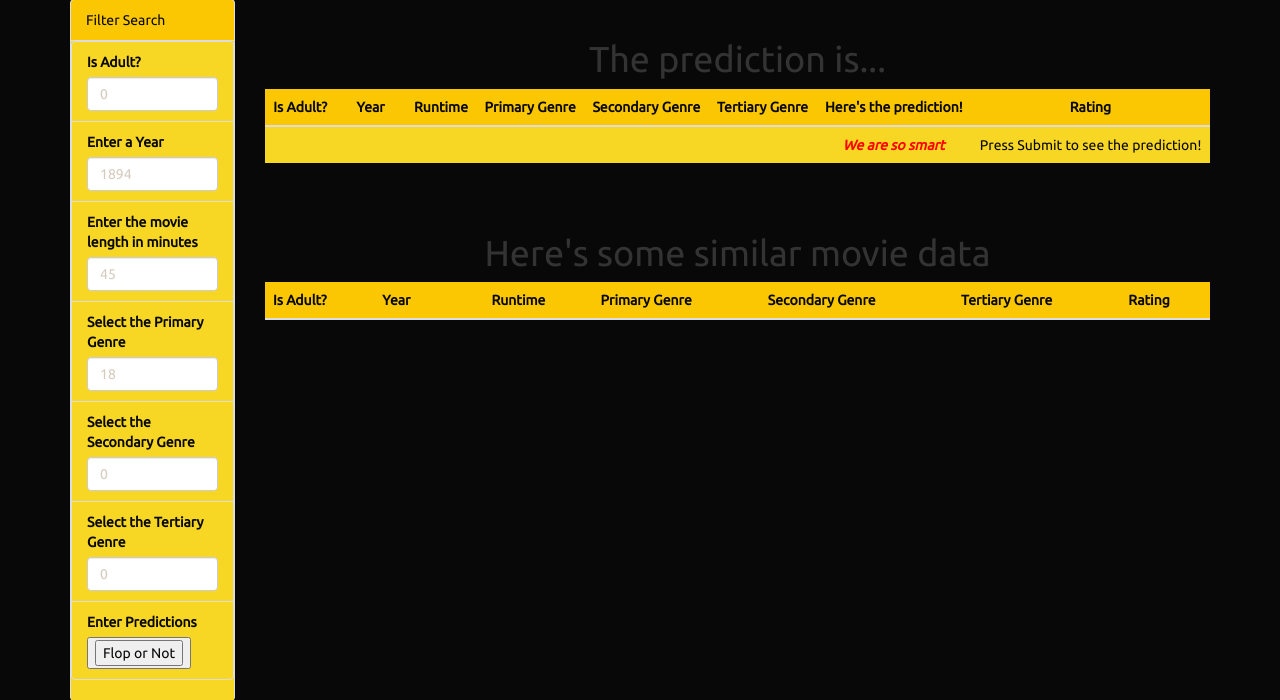
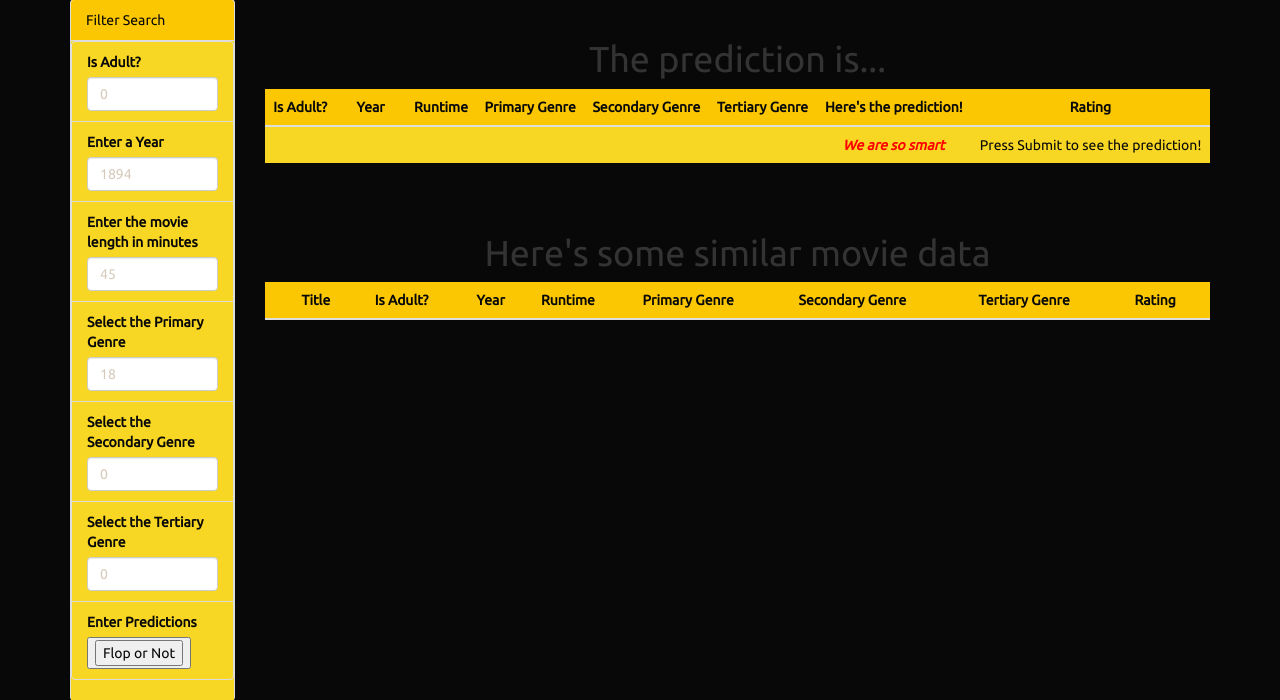
Before and after one commit to ajdeschenes/FinalProject, a Flask app: page / in a window 1280 px wide. Shown: the part 673-1373 px from the top of the page. Run offline with Flask 2, Linux system fonts and the light colour scheme; data that the repository does not hold is empty; parts of the project's set-up code (start-up, migrations or seed data) failed here and were passed over; some libraries are stand-ins or nearby versions.

Commit message:
add titles to similar movie table

```diff
--- a/App/app.py
+++ b/App/app.py
@@ -53,7 +53,7 @@ def movies():
     results = db.session.query(allMovies.averageRating, \
             allMovies.isAdult, allMovies.startYear, \
             allMovies.runtimeMinutes, allMovies.Genre1, \
-            allMovies.Genre2, allMovies.Genre3)\
+            allMovies.Genre2, allMovies.Genre3, allMovies.primaryTitle)\
             .filter_by(isAdult=0)\
             .filter_by(startYear="2008")\
             .filter_by(runtimeMinutes="93")\
@@ -80,9 +80,11 @@ def movies():
         primary_genre = result[4]
         secondary_genre = result[5]
         tertiary_genre = result[6]
+        title = result[7]
 
 
         result_data = {
+            "0": title,
             "a": adult,
             "b": year,
             "c": runtime,
--- a/App/templates/index.html
+++ b/App/templates/index.html
@@ -115,6 +115,7 @@
             <table id="table1" class="table table-striped">
               <thead>
                 <tr>
+                  <th class="table-head">Title</th>
                   <th class="table-head" id="leftAlign">Is Adult?</th>
                   <th class="table-head" id="leftAlign">Year</th>
                   <th class="table-head" id="leftAlign">Runtime</th>
```
